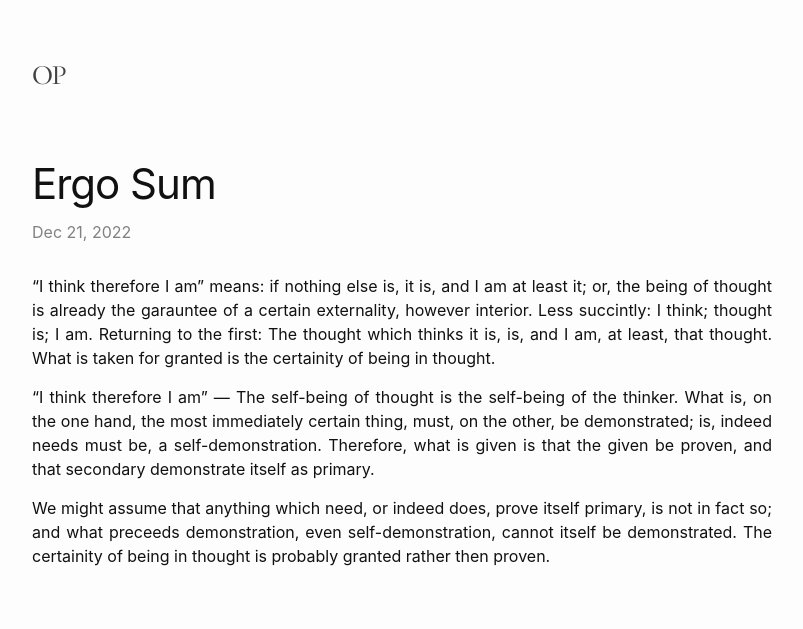
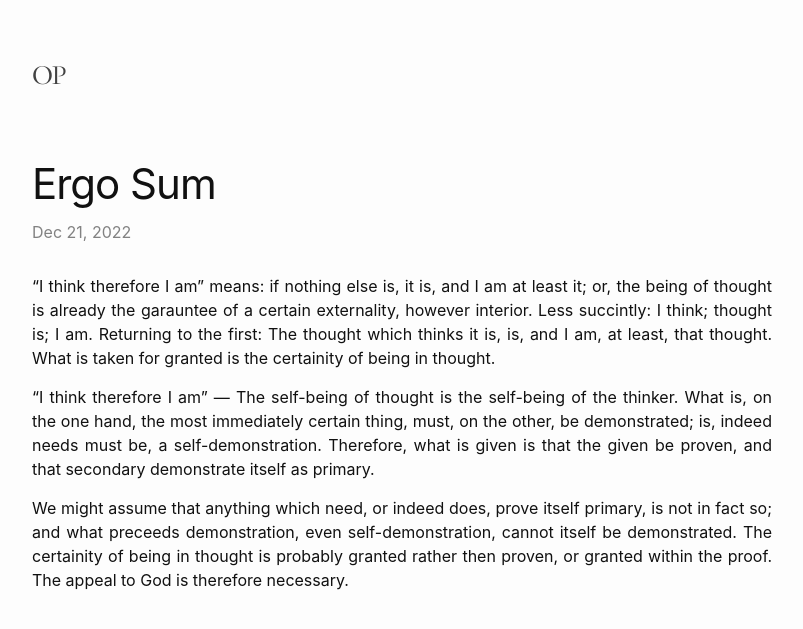
Before and after one commit to TheatrumMundi/TheatrumMundi, a Jekyll site: the page built from _posts/2022-12-21-ergo-sum.markdown, in a window 1280 px wide. Shown: the top 629 px of the page, without its empty margins (238-1041 px from the left). Built offline with Jekyll 4.4.1, drawn with Linux system fonts in a browser that asks for light colours; some web fonts are replaced.

Commit message:
Update 2022-12-21-ergo-sum.markdown

```diff
--- a/_posts/2022-12-21-ergo-sum.markdown
+++ b/_posts/2022-12-21-ergo-sum.markdown
@@ -9,4 +9,4 @@ categories: jekyll update
 
 "I think therefore I am" — The self-being of thought is the self-being of the thinker. What is, on the one hand, the most immediately certain thing, must, on the other, be demonstrated; is, indeed needs must be, a self-demonstration. Therefore, what is given is that the given be proven, and that secondary demonstrate itself as primary.
 
-We might assume that anything which need, or indeed does, prove itself primary, is not in fact so; and what preceeds demonstration, even self-demonstration, cannot itself be demonstrated. The certainity of being in thought is probably granted rather then proven.
+We might assume that anything which need, or indeed does, prove itself primary, is not in fact so; and what preceeds demonstration, even self-demonstration, cannot itself be demonstrated. The certainity of being in thought is probably granted rather then proven, or granted within the proof. The appeal to God is therefore necessary.
```
